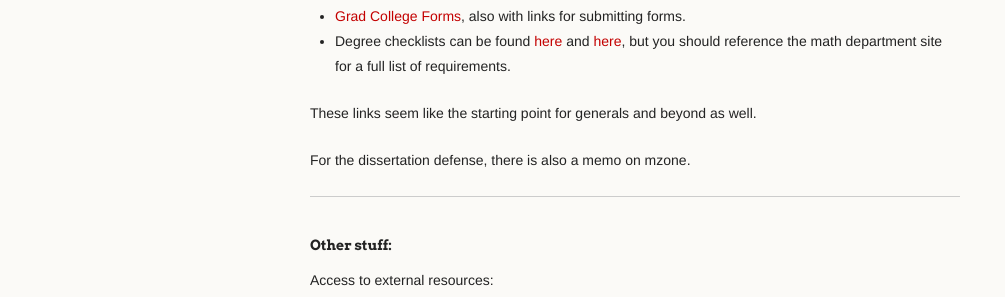
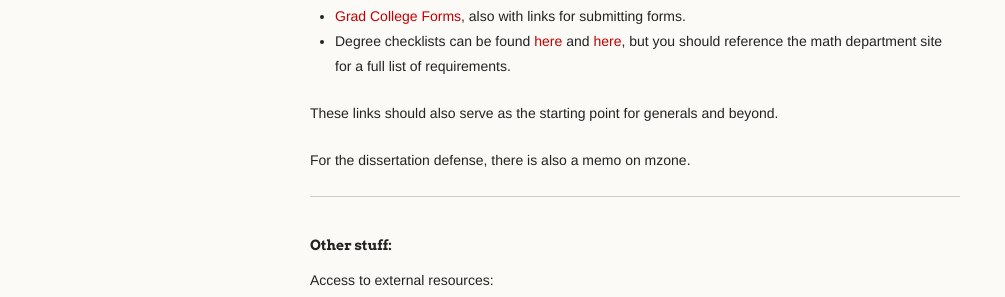
Before and after one commit to jebeyer/jebeyer.github.io, a Jekyll site: the page built from _posts/2022-02-27-ou_links.md, in a window 1280 px wide and 1025 px high. Shown: the part 562-859 px from the top of the window, without its empty margins (0-1005 px from the left). Built offline with Jekyll 4.4.1, drawn with Linux system fonts in a browser that asks for light colours; a script that is not in the unit is left out.

Commit message:
changed old link to http

```diff
--- a/_posts/2022-02-27-ou_links.md
+++ b/_posts/2022-02-27-ou_links.md
@@ -18,12 +18,12 @@
 * Read [On Choosing a Thesis Advisor](https://www.ams.org/journals/notices/201902/rnoti-p191.pdf) by Robert Lipshitz.
 
 After finding an advisor and committee, you'll have an advisory conference:
-* [Ralf Schmidt's site](https://www2.math.ou.edu/~rschmidt/grad/procedures.html#advisory_conference) is very outdated, but might have some useful information.
+* [Ralf Schmidt's site](http://www2.math.ou.edu/~rschmidt/grad/procedures.html#advisory_conference) is very outdated, but might have some useful information.
 * [Grad Bulletin](https://www.ou.edu/gradcollege/forms/bulletin/doctoral-info#8.3) with official guidance from the Grad College. This has all of the links you need.
 * [Grad College Forms](https://www.ou.edu/gradcollege/forms), also with links for submitting forms.
 * Degree checklists can be found [here](https://www.ou.edu/gradcollege/forms/doctoral-degree-requirements) and [here](https://ou-public.courseleaf.com/arts-sciences/mathematics/mathematics-doctor-philosophy/), but you should reference the math department site for a full list of requirements.
 
-These links seem like the starting point for generals and beyond as well.
+These links should also serve as the starting point for generals and beyond.
 
 For the dissertation defense, there is also a memo on mzone.
 
```
